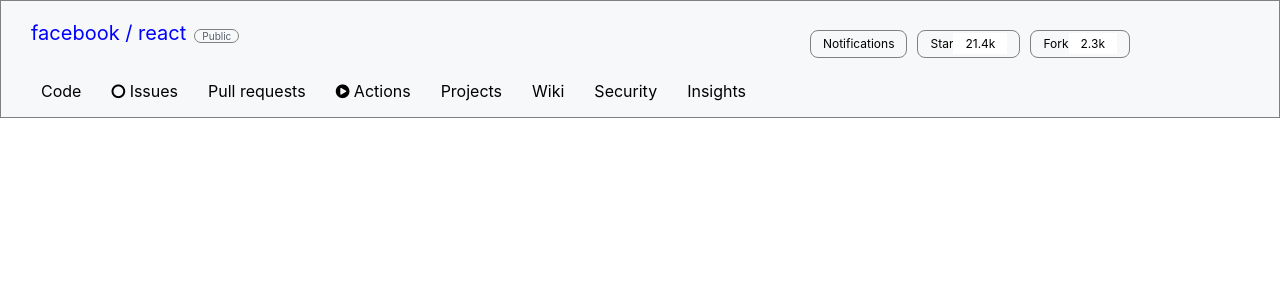
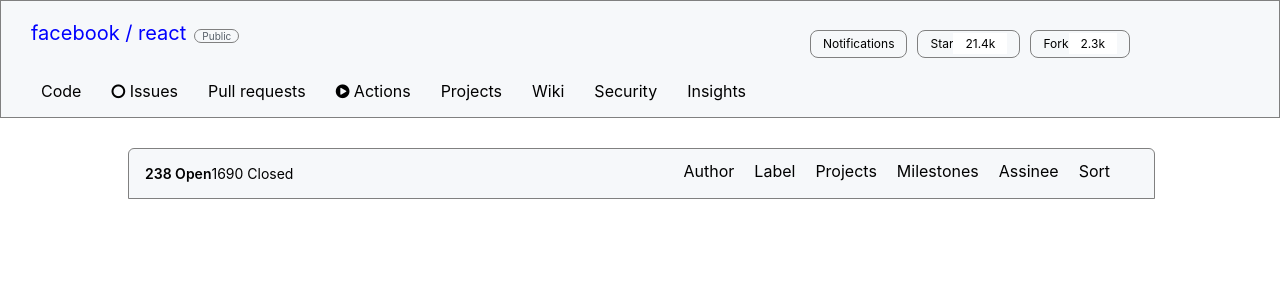
Before and after one commit to Abhijrt/github_issue_page, a React (Create React App) app: page / in a window 1280 px wide. Shown: the top 300 px of the page. Built offline with nearby package versions, Linux system fonts and the light colour scheme.

Commit message:
adding the issue header

```diff
--- a/src/App.js
+++ b/src/App.js
@@ -1,9 +1,13 @@
 import Header from "./components/Header/Header";
+import IssueHeader from "./components/IssueHeader";
 
 function App() {
   return (
     <div className="App">
       <Header />
+      <div className="content-container">
+        <IssueHeader />
+      </div>
     </div>
   );
 }
--- /dev/null
+++ b/src/components/IssueHeader/index.css
@@ -0,0 +1,29 @@
+.issue-header-container {
+  border: 1px solid grey;
+  display: flex;
+  background-color: #f6f8fa;
+  padding: 16px;
+  width: 97%;
+  border-radius: 6px 6px 0px 0px;
+}
+
+.open-issue {
+  font-size: 14px;
+  font-weight: 600;
+}
+
+.close-issue {
+  font-size: 14px;
+}
+
+.issue-header-list {
+  list-style: none;
+  display: flex;
+  position: absolute;
+  right: 150px;
+  top: 145px;
+}
+
+.issue-header-list li {
+  margin-right: 20px;
+}
--- /dev/null
+++ b/src/components/IssueHeader/index.js
@@ -0,0 +1,23 @@
+import React from "react";
+import "./index.css";
+
+function IssueHeader() {
+  return (
+    <div className="issue-header-container">
+      {/* <div className="left-container"> */}
+      <span className="open-issue">238 Open </span>
+      <span className="close-issue">1690 Closed</span>
+      {/* </div> */}
+      <ul className="issue-header-list">
+        <li>Author</li>
+        <li>Label</li>
+        <li>Projects</li>
+        <li>Milestones</li>
+        <li>Assinee</li>
+        <li>Sort</li>
+      </ul>
+    </div>
+  );
+}
+
+export default IssueHeader;
--- a/src/index.css
+++ b/src/index.css
@@ -1,13 +1,17 @@
 body {
   margin: 0;
-  font-family: -apple-system, BlinkMacSystemFont, 'Segoe UI', 'Roboto', 'Oxygen',
-    'Ubuntu', 'Cantarell', 'Fira Sans', 'Droid Sans', 'Helvetica Neue',
+  font-family: -apple-system, BlinkMacSystemFont, "Segoe UI", "Roboto", "Oxygen",
+    "Ubuntu", "Cantarell", "Fira Sans", "Droid Sans", "Helvetica Neue",
     sans-serif;
   -webkit-font-smoothing: antialiased;
   -moz-osx-font-smoothing: grayscale;
 }
 
 code {
-  font-family: source-code-pro, Menlo, Monaco, Consolas, 'Courier New',
+  font-family: source-code-pro, Menlo, Monaco, Consolas, "Courier New",
     monospace;
 }
+
+.content-container {
+  margin: 30px 10%;
+}
```
